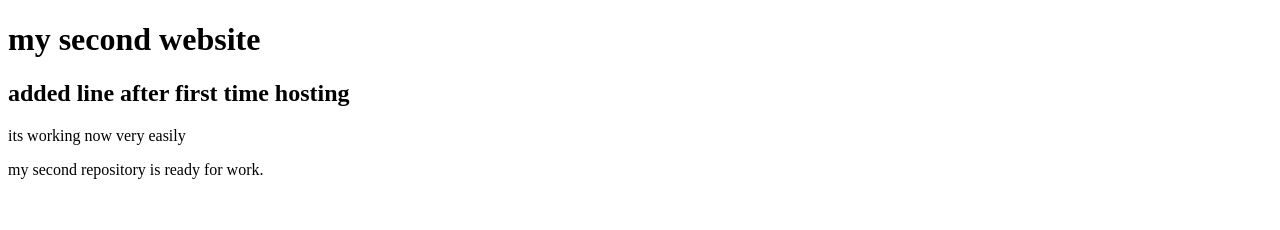
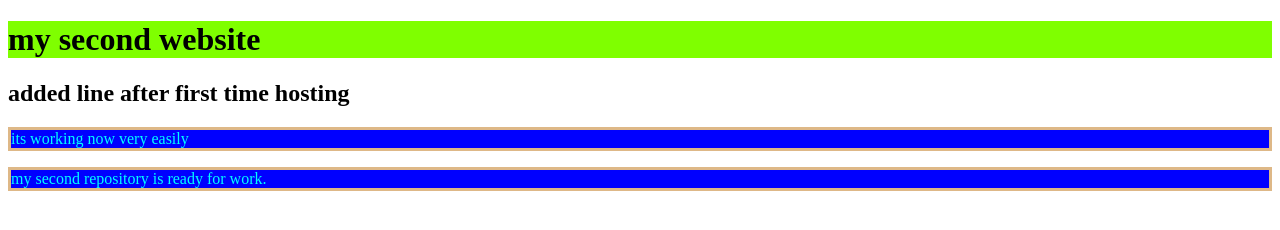
Before and after one commit to Alaminkhan5/my-second-website, a plain HTML site: page index.html in a window 1280 px wide. Drawn offline with Linux system fonts and the light colour scheme.

Commit message:
css added

```diff
--- a/index.html
+++ b/index.html
@@ -4,9 +4,10 @@
     <meta charset="UTF-8">
     <meta name="viewport" content="width=device-width, initial-scale=1.0">
     <title>Document</title>
+    <link rel="stylesheet" href="style.css">
 </head>
 <body>
-    <h1>my second website</h2>
+    <h1 id="fast">my second website</h2>
         <h2>added line after first time hosting</h2>
     <p>its working now very easily</p>
     <p>my second repository is ready for work.</p>
--- /dev/null
+++ b/style.css
@@ -0,0 +1,2 @@
+#fast{ background-color: chartreuse;}
+p{color: aqua; background-color: blue; border: solid burlywood;}
```
